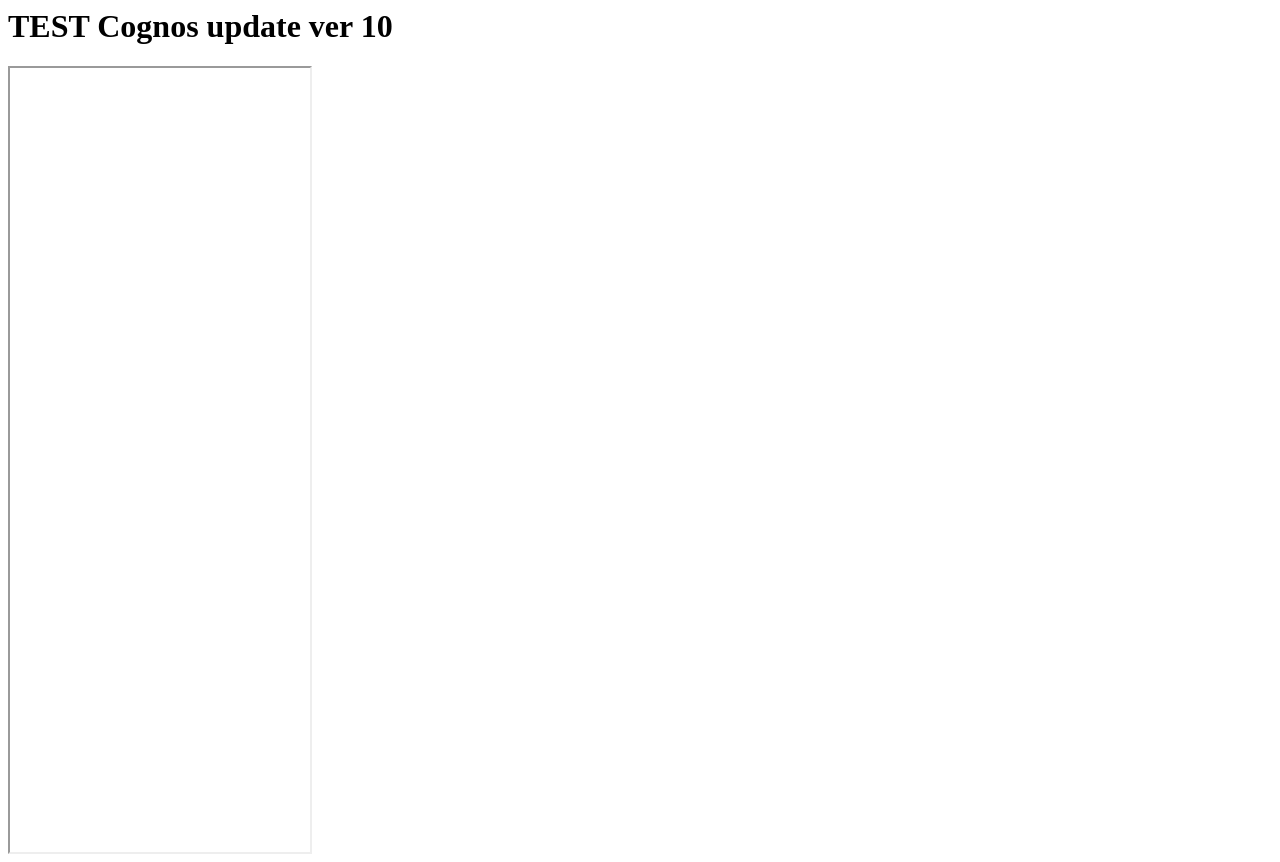
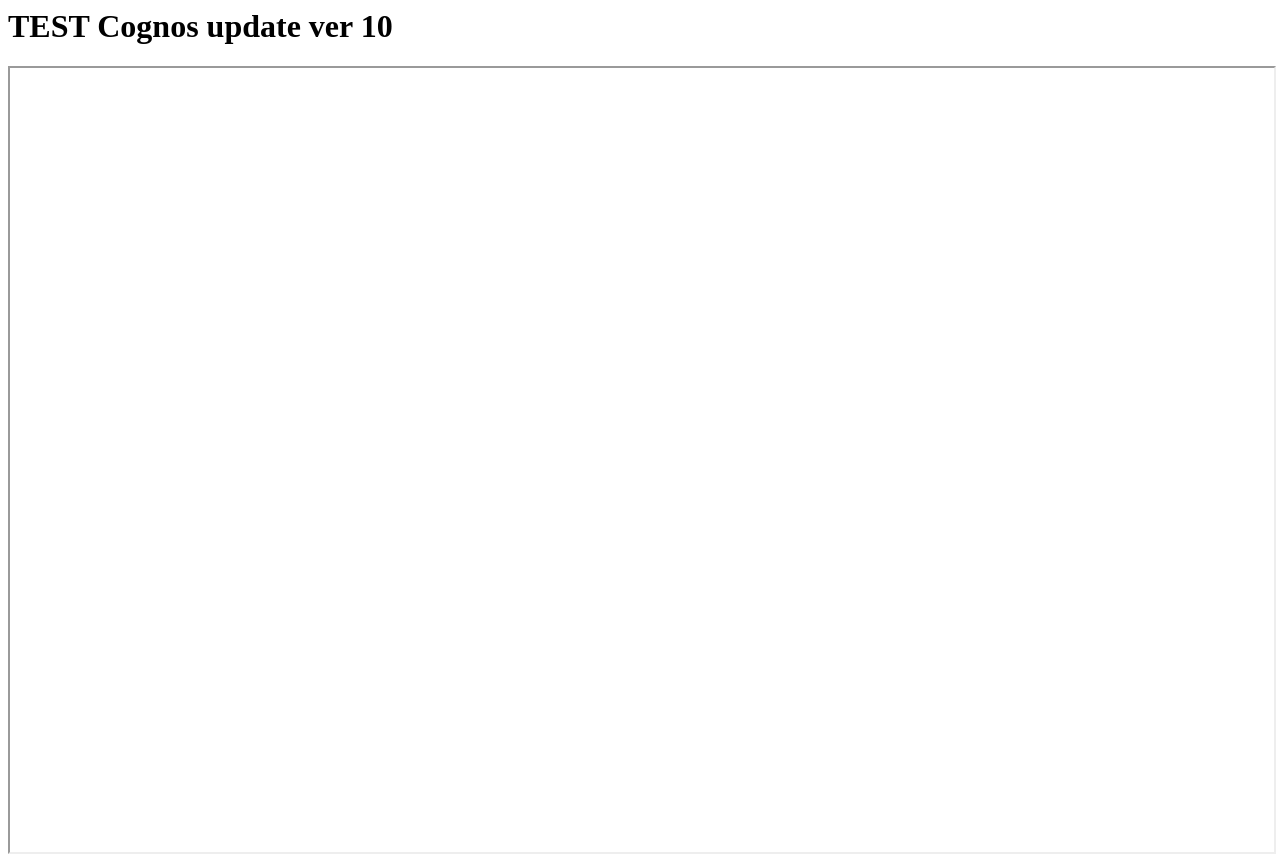
Before and after one commit to aist2000/web, a plain HTML site: page index.html in a window 1280 px wide. Drawn offline with Linux system fonts and the light colour scheme.

Commit message:
Update index.html

```diff
--- a/index.html
+++ b/index.html
@@ -16,7 +16,7 @@
 <!--
 <iframe src="https://cognos.kpidigital.com/ibmcognos/bi/?pathRef=.public_folders%2FSamples%2FReports%2FGlobal%2Bsales%2Bshared&action=run" width="!00%" height="100%"></iframe>
 -->
-<iframe src="https://us3.ca.analytics.ibm.com/bi/?pathRef=.public_folders%2FShare%2FSharedProduct&action=run&format=HTML&prompt=false" width="!00%" height="100%"></iframe>
+<iframe src="https://us3.ca.analytics.ibm.com/bi/?pathRef=.public_folders%2FShare%2FSharedProduct&action=run&format=HTML&prompt=false" width="100%" height="100%"></iframe>
 
 </body>
 </html>
```
